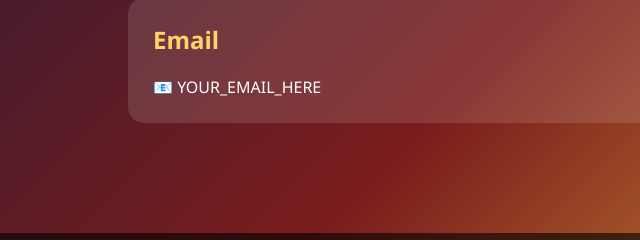
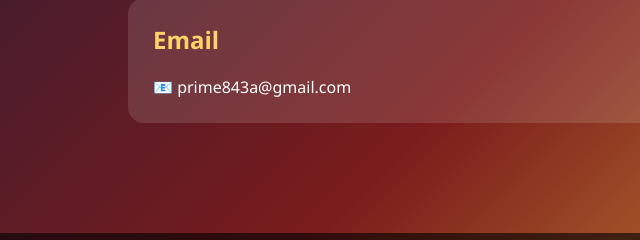
Before and after one commit to jisanxyz-tech/prime-a-society.github.io, a plain HTML site: page contact.html in a window 1280 px wide. Shown: the part 497-737 px from the top of the page, 0-640 px from the left. Drawn offline with Linux system fonts and the light colour scheme.

Commit message:
Update contact.html

```diff
--- a/contact.html
+++ b/contact.html
@@ -45,7 +45,7 @@ Join Our Discord Server
 
 <div class="card">
 <h2>Email</h2>
-<p>📧 YOUR_EMAIL_HERE</p>
+<p>📧 prime843a@gmail.com</p>
 </div>
 
 </div>
```
